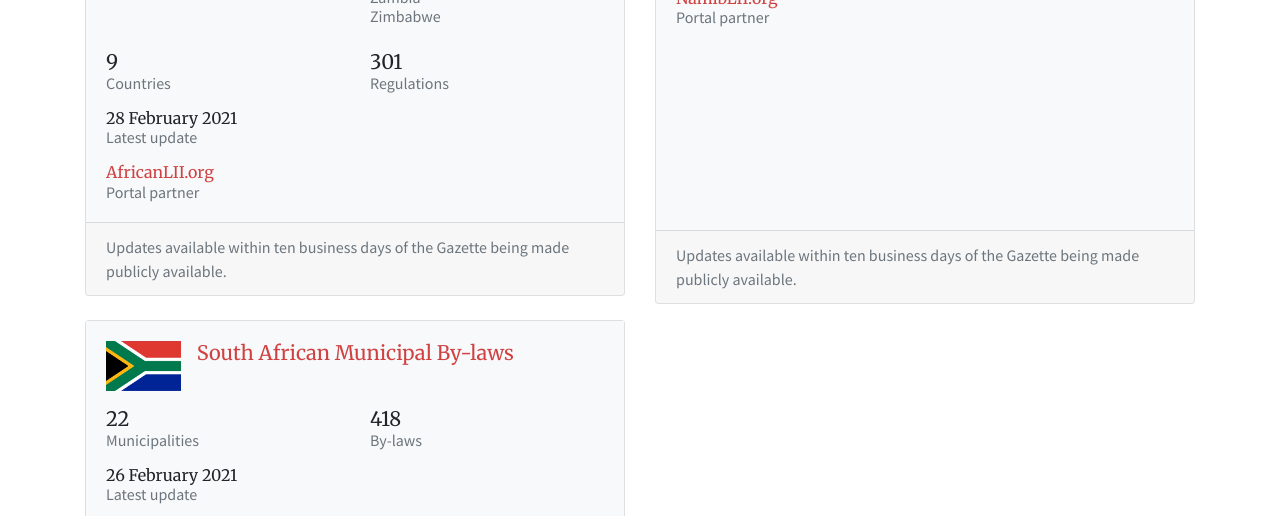
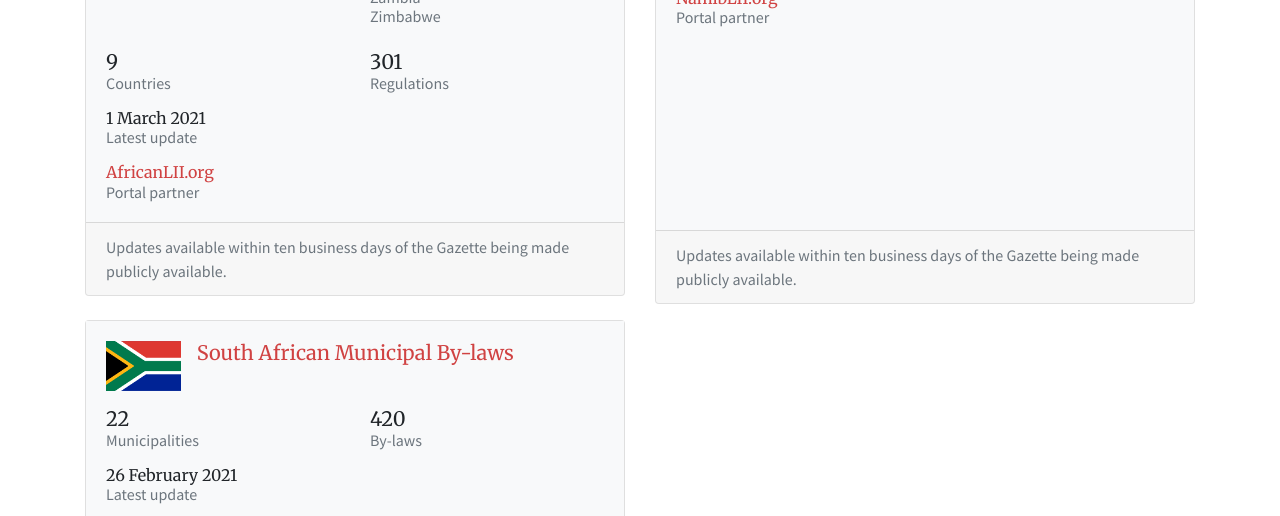
Before and after one commit to laws-africa/laws-africa.github.io, a Jekyll site: the page built from commons.markdown, in a window 1280 px wide and 900 px high, scrolled down 769 px. Shown: the part 152-668 px from the top of the window. Built offline with Jekyll 4.4.1, drawn with Linux system fonts in a browser that asks for light colours; nearby versions of some CDN libraries.

Commit message:
Updated stats via TravisCI

```diff
--- a/_data/commons.json
+++ b/_data/commons.json
@@ -1,6 +1,6 @@
 {
   "covid19": {
-    "as_at_date": "2021-02-28",
+    "as_at_date": "2021-03-01",
     "n_countries": 9,
     "n_principal": 301
   },
@@ -11,7 +11,7 @@
   },
   "za": {
     "as_at_date": "2021-02-26",
-    "n_bylaws": 418,
+    "n_bylaws": 420,
     "n_municipalities": 22
   }
 }
```
